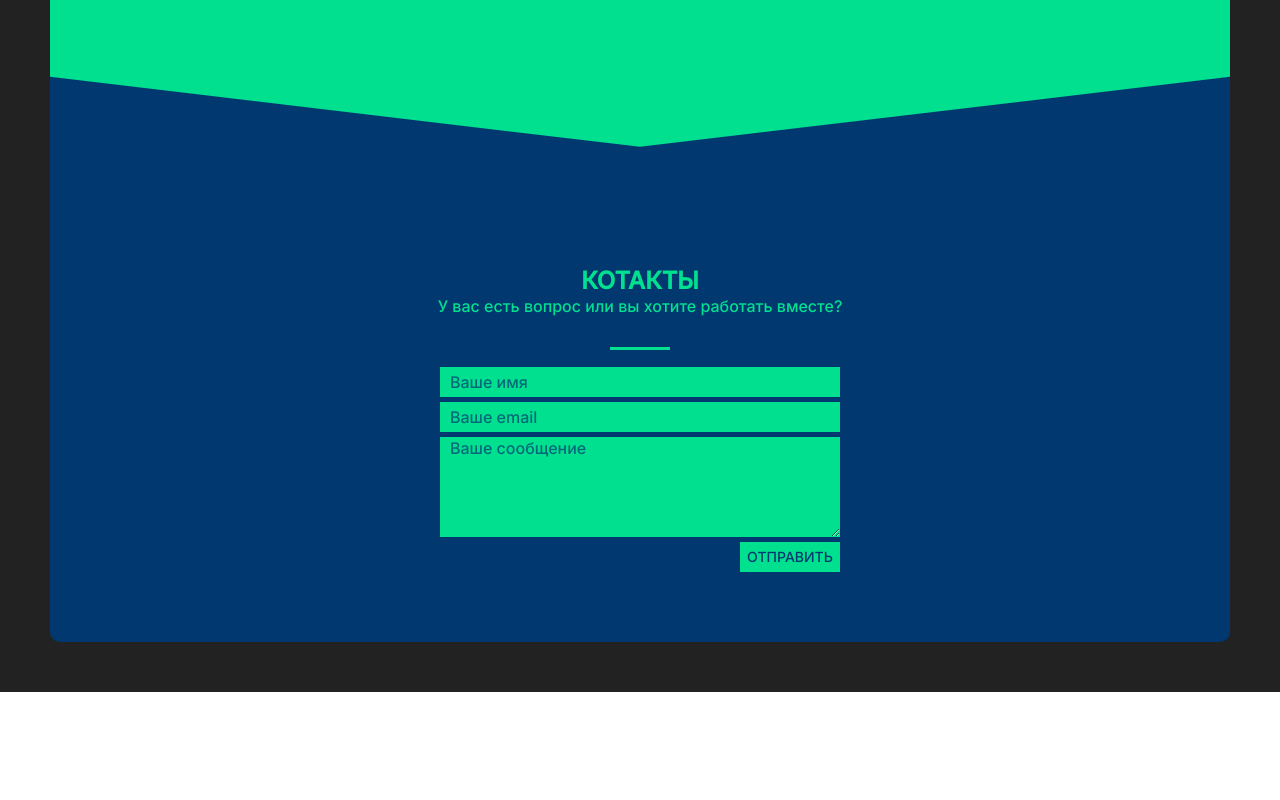
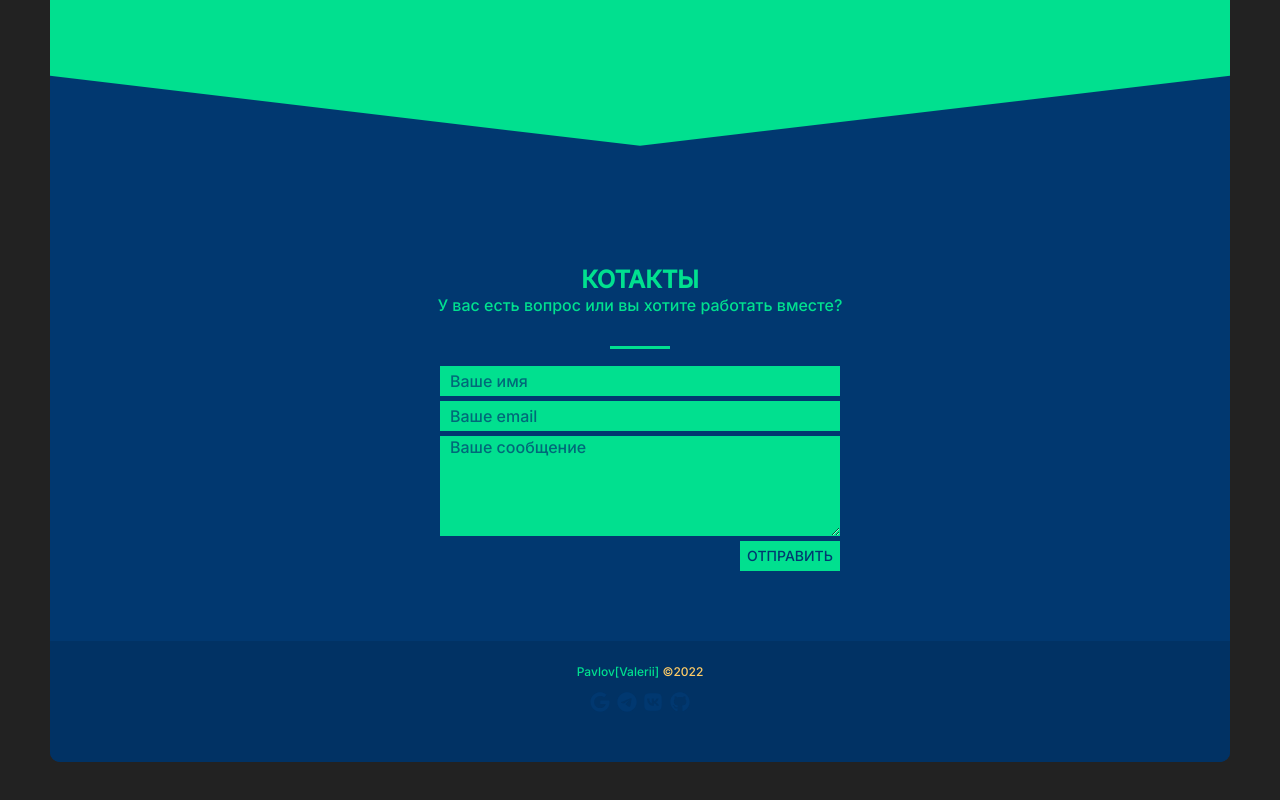
Before and after one commit to iqvver/my-site, a React (Create React App) app: page / in a window 1280 px wide. Shown: the part 3626-4426 px from the top of the page. Before the commit the page ends 4318 px from the top, so only its background shows below. Built offline with nearby package versions, Linux system fonts and the light colour scheme.

Commit message:
footer design

```diff
--- a/src/App.js
+++ b/src/App.js
@@ -1,6 +1,7 @@
 import Ability from './Components/Ability/Ability';
 import About from './Components/About/About';
 import Contact from './Components/Contact/Contact';
+import Footer from './Components/Footer/Footer';
 import Header from './Components/Header/Header';
 import Portfolio from './Components/Portfolio/Portfolio';
 import Promo from './Components/Promo/Promo';
@@ -16,6 +17,7 @@ function App() {
         <Ability />
         <Portfolio />
         <Contact />
+        <Footer />
       </div>
     </div>
   );
--- /dev/null
+++ b/src/Components/Footer/Footer.jsx
@@ -0,0 +1,16 @@
+import React from "react";
+import Social from "../Widgets/Social/Social";
+
+const Footer = () => {
+  return (
+    <div className="footer">
+      <div className="footer__text title_fs12">
+        Pavlov[Valerii] {""}
+        <span> &#169;2022</span>
+      </div>
+      <Social />
+    </div>
+  );
+};
+
+export default Footer;
--- /dev/null
+++ b/src/Components/Footer/_Footer.scss
@@ -0,0 +1,16 @@
+.footer {
+    color: $main-color;
+    background-color: #013264;
+    padding: 20px 0 50px 0;
+    display: grid;
+    justify-items: center;
+    border-radius: 0 0 10px 10px;
+
+    &__text {
+        margin-bottom: 10px;
+
+        span {
+            color: #ffcc66;
+        }
+    }
+}
--- a/src/Components/Portfolio/_Portfolio.scss
+++ b/src/Components/Portfolio/_Portfolio.scss
@@ -38,6 +38,7 @@
 }
 
 .poligon {
+    margin-top: -1px;
     min-height: 200px;
     background: $main-color;
     clip-path: polygon(100% 0, 100% 15%, 50% 50%, 0 15%, 0 0);
--- a/src/Components/_ComponentsStyle.scss
+++ b/src/Components/_ComponentsStyle.scss
@@ -7,3 +7,4 @@
 @import './Ability/Progres';
 @import './Portfolio/Portfolio';
 @import './Contact/Contact';
+@import './Footer/Footer';
```
Also changed, not shown: src/css/index.min.css.
